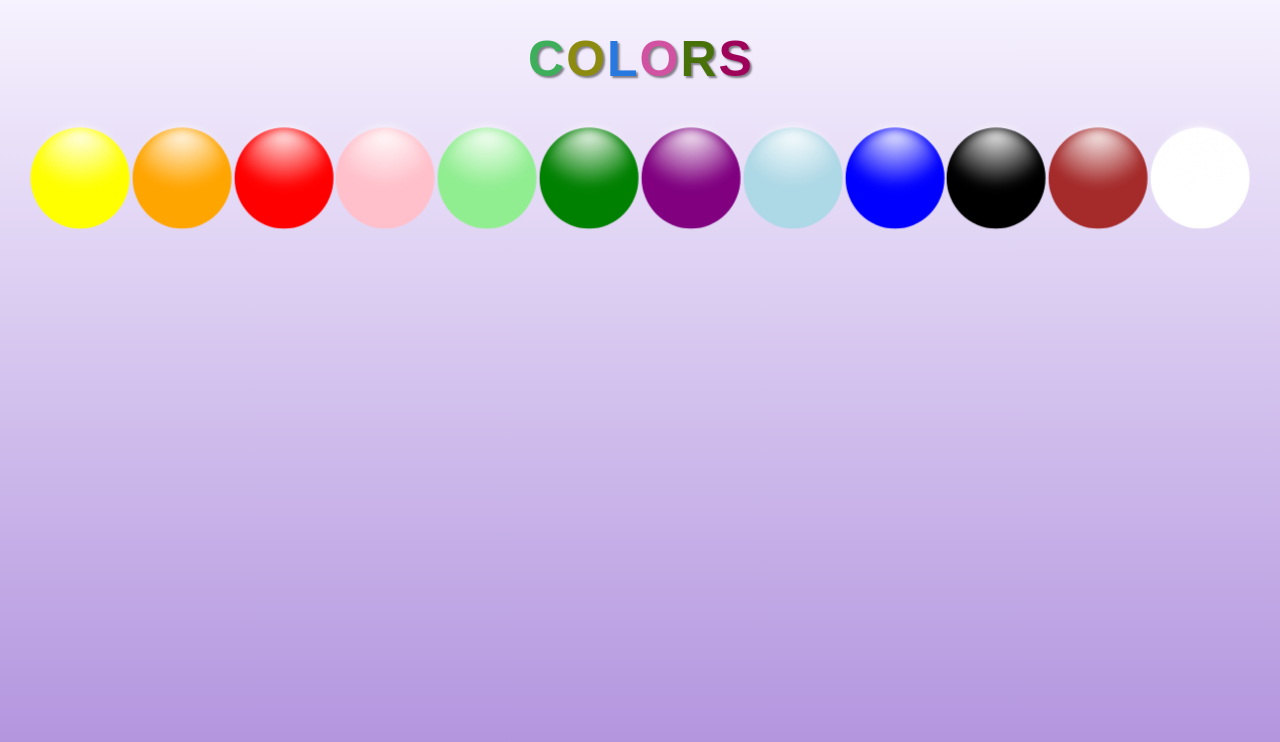
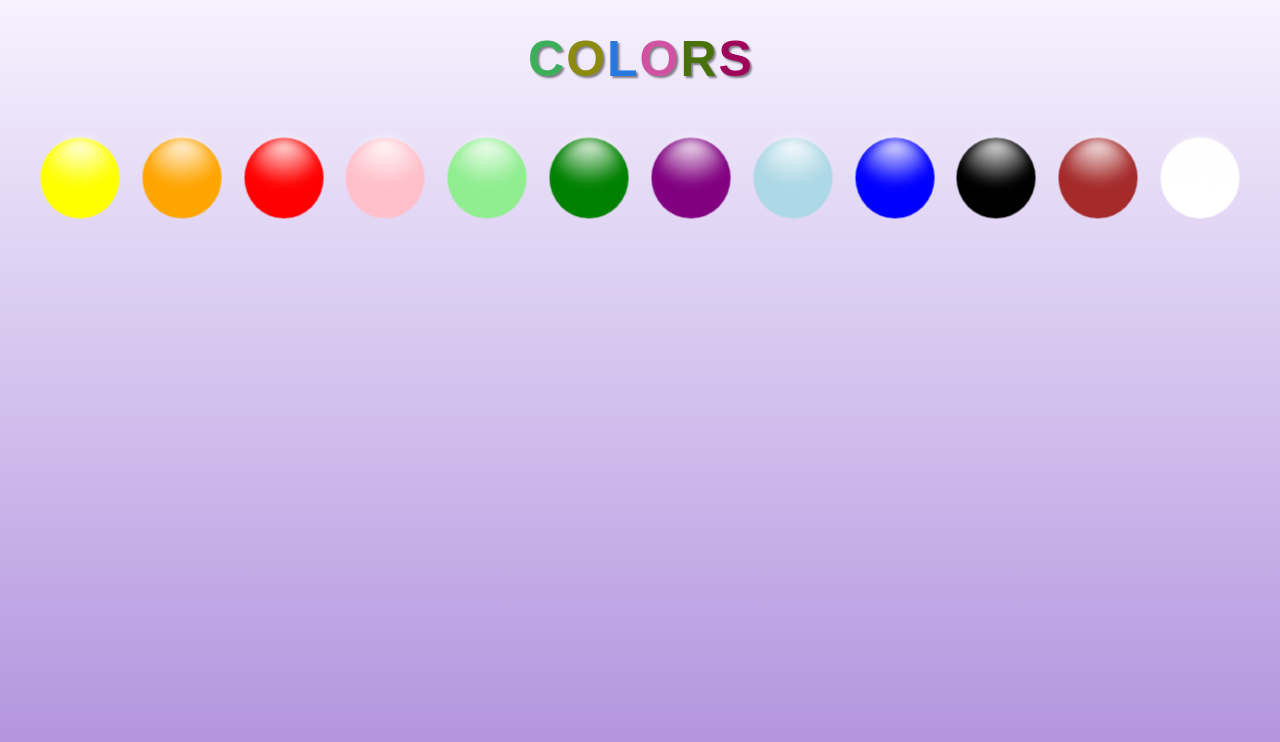
Before and after one commit to tapaskumar05/git_practice, a React app in the folder KidsPlay/kidsplay/: page /color in a window 1280 px wide. Shown: the top 742 px of the page. Built offline with nearby package versions, Linux system fonts and the light colour scheme; a web font is replaced by a local one.

Commit message:
Basic CSS Changes

```diff
--- a/KidsPlay/kidsplay/src/components/colorBubble/style.js
+++ b/KidsPlay/kidsplay/src/components/colorBubble/style.js
@@ -30,8 +30,8 @@ const bubbleAnimation = keyframes`
 
 const Bubble = styled.div`
     display: inline-block;
-    width: 100px;
-    height: 100px;
+    width: 80px;
+    height: 80px;
     border-radius: 100%;
     position: relative;
     ${({ color }) => `
@@ -39,6 +39,7 @@ const Bubble = styled.div`
     `}
     -webkit-animation: ${bubbleAnimation} 2s ease-out infinite;
     animation: ${bubbleAnimation} 2s ease-out infinite;
+    margin: 10px;
     :before {
         content: "";
         position: absolute;
--- a/KidsPlay/kidsplay/src/components/colors/style.js
+++ b/KidsPlay/kidsplay/src/components/colors/style.js
@@ -7,6 +7,7 @@ const BubbleContainer = styled.div`
     flex-wrap: wrap;
     justify-content: space-between;
     padding-top: 40px;
+    overflow: auto;
 `;
 
 export {
```
